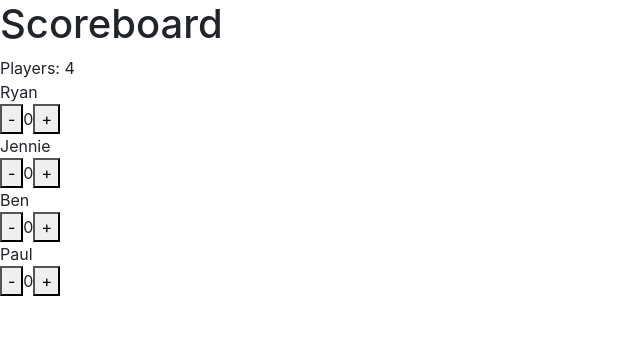
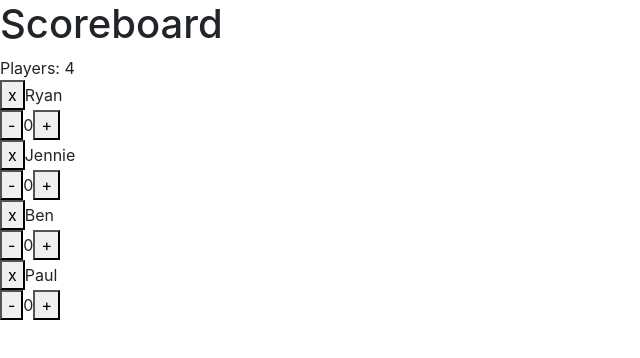
Before and after one commit to ryanlsmith142/react-practice4, a React (Create React App) app: page / in a window 1280 px wide. Shown: the top 358 px of the page, without its empty margins (0-640 px from the left). Built offline with nearby package versions, Linux system fonts and the light colour scheme.

Commit message:
add remove player functionality

```diff
--- a/src/index.js
+++ b/src/index.js
@@ -17,6 +17,7 @@ const Player = (props) => {
     return (
       <div className='player'>
           <span className='player-name'>
+              <button className='remove-player' onClick={ () => props.removePlayer(props.id) }>x</button>
               { props.name }
           </span>
 
```
